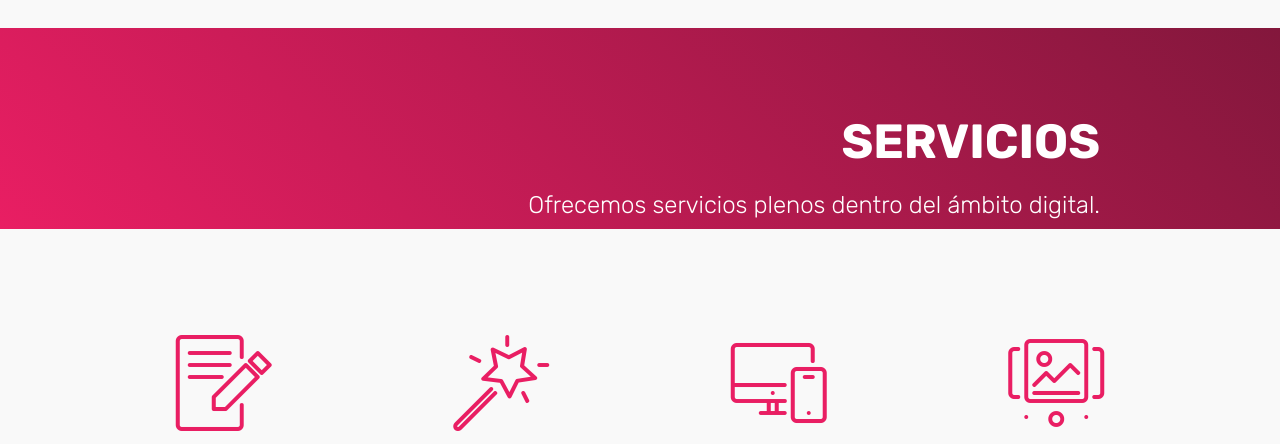
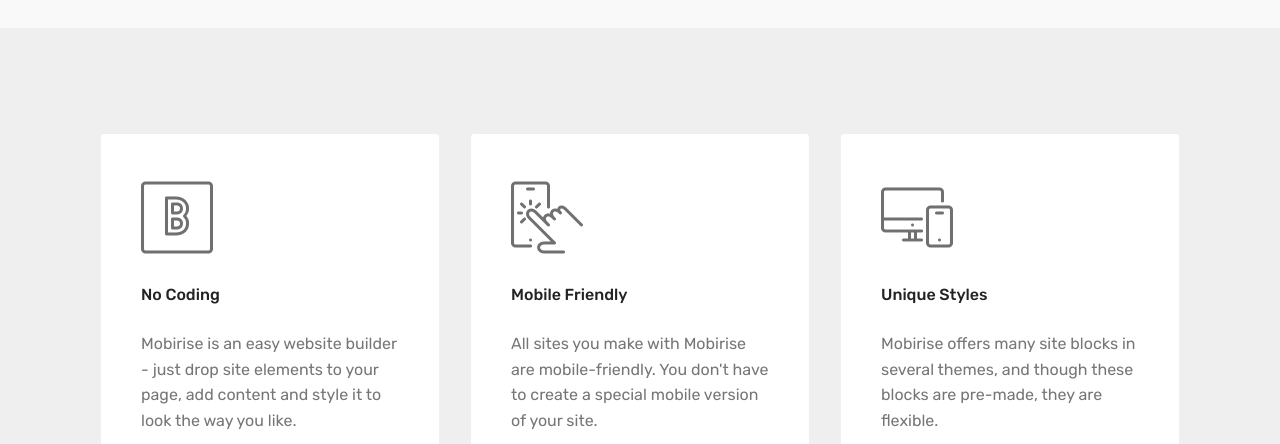
Before and after one commit to alexst28/bitality, a plain HTML site: page estrategia.html in a window 1280 px wide. Shown: the part 758-1202 px from the top of the page. Drawn offline with Linux system fonts and the light colour scheme; files whose address does not match are found by name.

Commit message:
create github pages

```diff
--- a/assets/mobirise/css/mbr-additional.css
+++ b/assets/mobirise/css/mbr-additional.css
@@ -2393,6 +2393,35 @@ body {
 .cid-qWAyredir4 P {
   text-align: left;
 }
+.cid-qWABjEtPcC {
+  padding-top: 90px;
+  padding-bottom: 90px;
+  background-color: #efefef;
+}
+.cid-qWABjEtPcC h4 {
+  text-align: left;
+  font-weight: 500;
+}
+.cid-qWABjEtPcC p {
+  color: #767676;
+  text-align: left;
+  margin-bottom: 0;
+}
+.cid-qWABjEtPcC .card-img {
+  text-align: left;
+  background-color: #ffffff;
+  border-bottom-right-radius: 0;
+  border-bottom-left-radius: 0;
+  padding: 3rem 2.5rem 0 2.5rem;
+}
+.cid-qWABjEtPcC .card-img span {
+  font-size: 72px;
+  color: #707070;
+}
+.cid-qWABjEtPcC .card-box {
+  padding: 0rem 2.5rem 3rem 2.5rem;
+  background-color: #ffffff;
+}
 .cid-qWAsXKOAUN {
   padding-top: 90px;
   padding-bottom: 0px;
--- a/estrategia.html
+++ b/estrategia.html
@@ -60,7 +60,7 @@
     </nav>
 </section>
 
-<section class="engine"><a href="https://mobiri.se/q">free responsive site templates</a></section><section class="header1 cid-qWAtnRH1J1" data-bg-video="https://www.youtube.com/watch?v=HyYpY69Zk6Y" id="header1-14">
+<section class="engine"><a href="https://mobiri.se/m">free website design templates</a></section><section class="header1 cid-qWAtnRH1J1" data-bg-video="https://www.youtube.com/watch?v=HyYpY69Zk6Y" id="header1-14">
 
 
 
@@ -162,6 +162,64 @@
 
         </div>
     </div>
+</section>
+
+<section class="features6 cid-qWABjEtPcC" id="features6-1a">
+
+
+
+
+    <div class="container">
+        <div class="media-container-row">
+
+            <div class="card p-3 col-12 col-md-6 col-lg-4">
+                <div class="card-img pb-3">
+                    <span class="mbri-bootstrap mbr-iconfont"></span>
+                </div>
+                <div class="card-box">
+                    <h4 class="card-title py-3 mbr-fonts-style display-7">
+                        No Coding
+                    </h4>
+                    <p class="mbr-text mbr-fonts-style display-7">
+                       Mobirise is an easy website builder - just drop site elements to your page, add content and style it to look the way you like.
+                    </p>
+                </div>
+            </div>
+
+            <div class="card p-3 col-12 col-md-6 col-lg-4">
+                <div class="card-img pb-3">
+                    <span class="mbri-touch mbr-iconfont"></span>
+                </div>
+                <div class="card-box">
+                    <h4 class="card-title py-3 mbr-fonts-style display-7">
+                        Mobile Friendly
+                    </h4>
+                    <p class="mbr-text mbr-fonts-style display-7">
+                       All sites you make with Mobirise are mobile-friendly. You don't have to create a special mobile version of your site.
+                    </p>
+                </div>
+            </div>
+
+            <div class="card p-3 col-12 col-md-6 col-lg-4">
+                <div class="card-img pb-3">
+                    <span class="mbri-responsive mbr-iconfont"></span>
+                </div>
+                <div class="card-box">
+                    <h4 class="card-title py-3 mbr-fonts-style display-7">
+                        Unique Styles
+                    </h4>
+                    <p class="mbr-text mbr-fonts-style display-7">
+                       Mobirise offers many site blocks in several themes, and though these blocks are pre-made, they are flexible.
+                    </p>
+                </div>
+            </div>
+
+
+
+        </div>
+
+    </div>
+
 </section>
 
 <section class="mbr-section info2 cid-qWAsXKOAUN" id="info2-10">
```
Also changed, not shown: index.html (+2 -2 lines), 1 other file.
